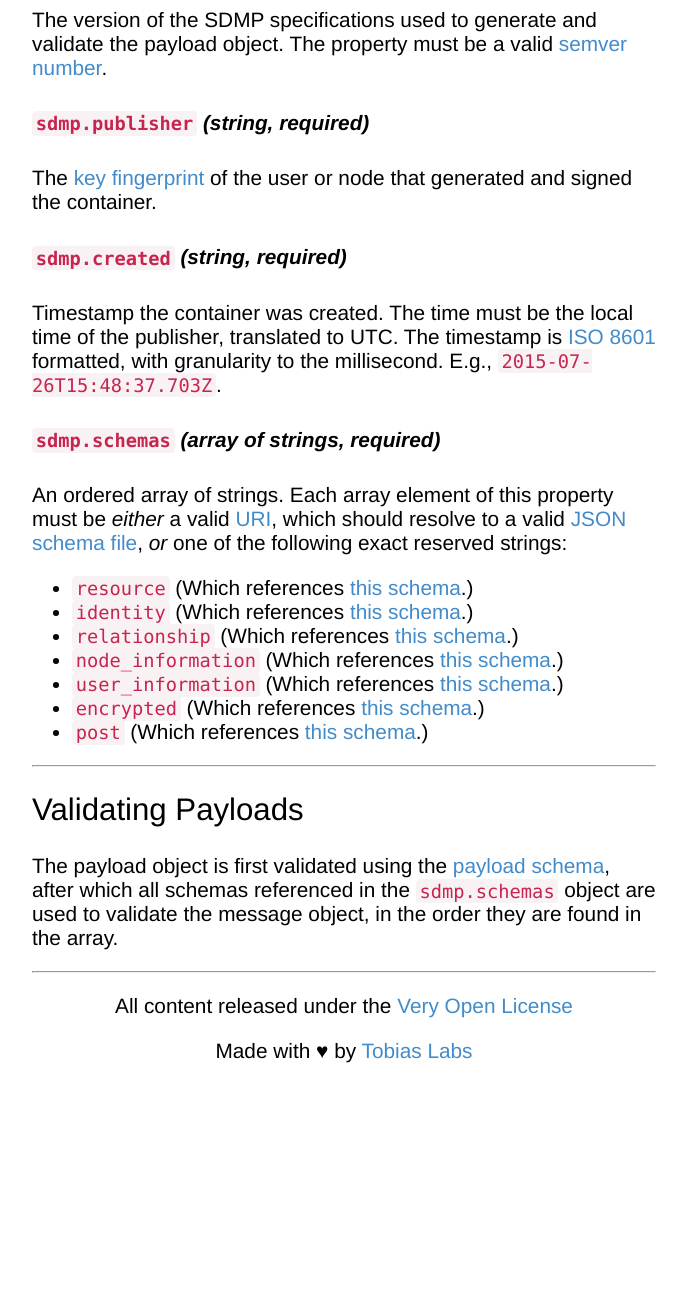
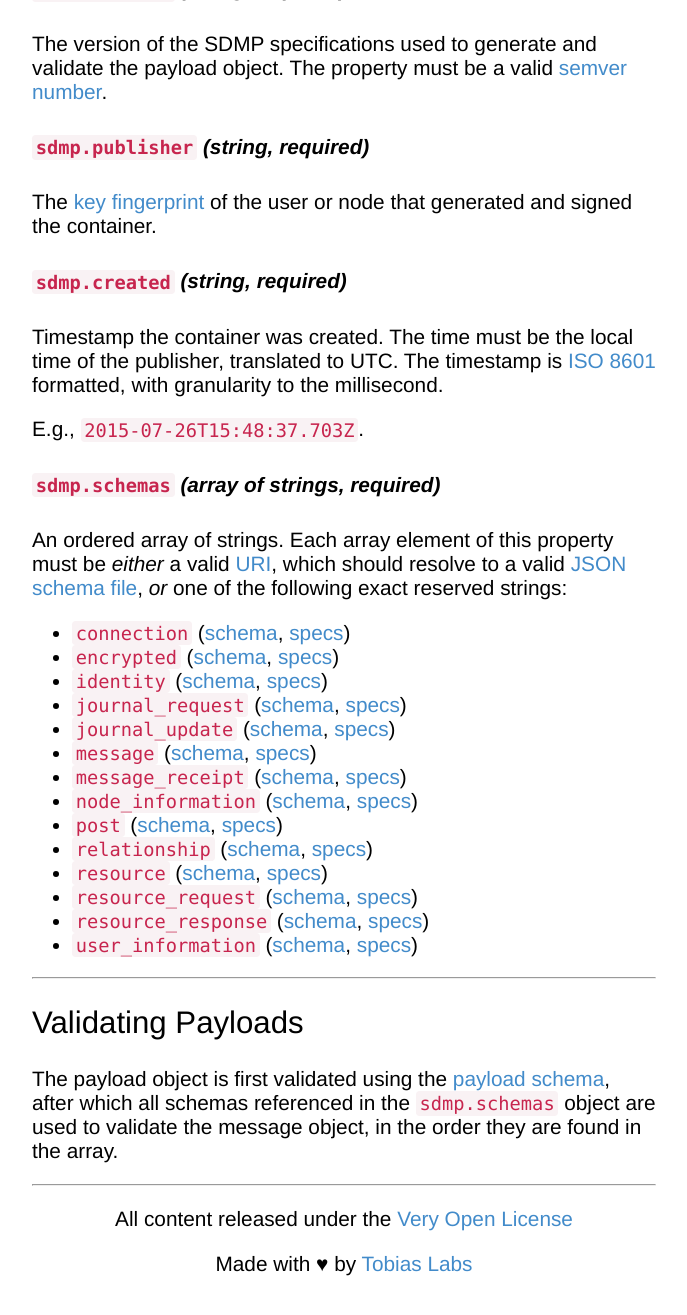
Before and after one commit to sdmp/sdmp.github.io, a Jekyll site: the page built from docs/container/index.md, in a window 1280 px wide and 1400 px high, scrolled down 1158 px. Shown: the top 1315 px of the window, without its empty margins (296-983 px from the left). Built offline with Jekyll 4.4.1, drawn with Linux system fonts in a browser that asks for light colours; before the commit the page ends 2346 px from its top, so only the background shows below that; some of the changed text lies outside the part shown.

Commit message:
Add `message`/`message_receipt` and standardize layout.

```diff
--- a/_config.yml
+++ b/_config.yml
@@ -1 +1 @@
-version: 0.10.2
+version: 0.10.4
--- a/docs/container/index.md
+++ b/docs/container/index.md
@@ -51,7 +51,9 @@ and signed the container.
 
 Timestamp the container was created. The time must be the local time of the publisher,
 translated to UTC. The timestamp is [ISO 8601](https://en.wikipedia.org/wiki/ISO_8601)
-formatted, with granularity to the millisecond. E.g., `2015-07-26T15:48:37.703Z`.
+formatted, with granularity to the millisecond.
+
+E.g., `2015-07-26T15:48:37.703Z`.
 
 ###### `sdmp.schemas` *(array of strings, required)*
 
@@ -60,13 +62,48 @@ valid [URI](https://tools.ietf.org/html/rfc3986), which should resolve to a vali
 [JSON schema file](http://json-schema.org/), *or* one of the following exact
 reserved strings:
 
-* `resource` (Which references [this schema](https://github.com/sdmp/sdmp-schema/blob/master/schemas/resource.json).)
-* `identity` (Which references [this schema](https://github.com/sdmp/sdmp-schema/blob/master/schemas/identity.json).)
-* `relationship` (Which references [this schema](https://github.com/sdmp/sdmp-schema/blob/master/schemas/relationship.json).)
-* `node_information` (Which references [this schema](https://github.com/sdmp/sdmp-schema/blob/master/schemas/node_information.json).)
-* `user_information` (Which references [this schema](https://github.com/sdmp/sdmp-schema/blob/master/schemas/user_information.json).)
-* `encrypted` (Which references [this schema](https://github.com/sdmp/sdmp-schema/blob/master/schemas/encrypted.json).)
-* `post` (Which references [this schema](https://github.com/sdmp/sdmp-schema/blob/master/schemas/post.json).)
+* `connection`
+  ([schema](https://github.com/sdmp/sdmp-schema/blob/master/schemas/connection.json),
+  [specs](../session/#connection))
+* `encrypted`
+  ([schema](https://github.com/sdmp/sdmp-schema/blob/master/schemas/encrypted.json),
+  [specs](../resource/#encrypted))
+* `identity`
+  ([schema](https://github.com/sdmp/sdmp-schema/blob/master/schemas/identity.json),
+  [specs](../resource/#identity))
+* `journal_request`
+  ([schema](https://github.com/sdmp/sdmp-schema/blob/master/schemas/journal_request.json),
+  [specs](../synchronization/#journal-request))
+* `journal_update`
+  ([schema](https://github.com/sdmp/sdmp-schema/blob/master/schemas/journal_update.json),
+  [specs](../synchronization/#journal-update))
+* `message`
+  ([schema](https://github.com/sdmp/sdmp-schema/blob/master/schemas/message.json),
+  [specs](../resource/#message))
+* `message_receipt`
+  ([schema](https://github.com/sdmp/sdmp-schema/blob/master/schemas/message_receipt.json),
+  [specs](../resource/#message-receipt))
+* `node_information`
+  ([schema](https://github.com/sdmp/sdmp-schema/blob/master/schemas/node_information.json),
+  [specs](../resource/#node-information))
+* `post`
+  ([schema](https://github.com/sdmp/sdmp-schema/blob/master/schemas/post.json),
+  [specs](../resource/#post))
+* `relationship`
+  ([schema](https://github.com/sdmp/sdmp-schema/blob/master/schemas/relationship.json),
+  [specs](../resource/#relationship))
+* `resource`
+  ([schema](https://github.com/sdmp/sdmp-schema/blob/master/schemas/resource.json),
+  [specs](../resource/#resource))
+* `resource_request`
+  ([schema](https://github.com/sdmp/sdmp-schema/blob/master/schemas/resource_request.json),
+  [specs](../synchronization/#resource-request))
+* `resource_response`
+  ([schema](https://github.com/sdmp/sdmp-schema/blob/master/schemas/resource_response.json),
+  [specs](../synchronization/#resource-response))
+* `user_information`
+  ([schema](https://github.com/sdmp/sdmp-schema/blob/master/schemas/user_information.json),
+  [specs](../resource/#user-information))
 
 ---
 
```
Also changed, not shown: other parts of docs/container/index.md (+1 -1 lines), docs/cryptography/index.md (+14 -3 lines), docs/resource/index.md (+45 -14 lines), docs/session/index.md (+1 -1 lines), index.md (+7 -8 lines).
